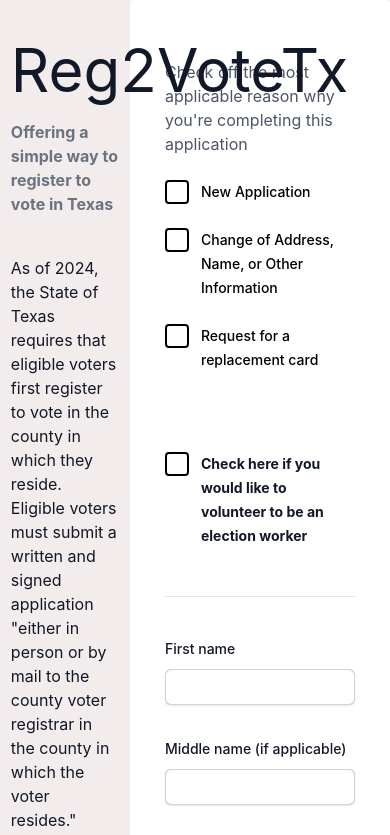
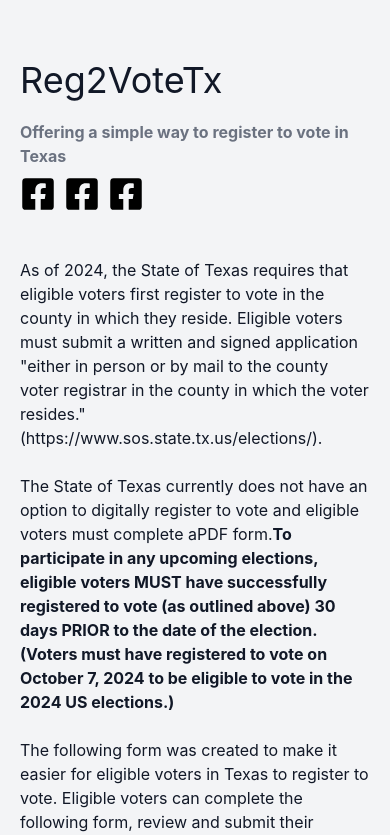
Before and after one commit to racosta323/Reg2VoteTX, a React (Vite) app in the folder client/: page / in a window 390 px wide. Shown: the top 835 px of the page. Built offline with nearby package versions, Linux system fonts and the light colour scheme.

Commit message:
tests responsiveness for smaller screens and makes updates to main container accordingly

```diff
--- a/client/package.json
+++ b/client/package.json
@@ -13,6 +13,7 @@
   "dependencies": {
     "react": "^18.3.1",
     "react-dom": "^18.3.1",
+    "react-icons": "^5.3.0",
     "react-router-dom": "^6.27.0"
   },
   "devDependencies": {
--- a/client/src/App.jsx
+++ b/client/src/App.jsx
@@ -1,10 +1,11 @@
 import { useState } from 'react'
+import ShareButton from './ShareButton'
 
 import Form from './Form/Form'
 import Confirmation from './Confirmation'
 
 import dataKeys from './Form/dataKeys'
-
+import { FaFacebookSquare } from "react-icons/fa"
 
 function App() {
 
@@ -16,14 +17,21 @@ function App() {
 
 
   return (
-    <div className='flex justify-between min-h-screen'>
-      <div className='sticky top-0 w-1/3'>
+    <div className='flex flex-col md:flex-row justify-between min-h-screen bg-gray-100 shadow-xl'>
+      <div className='md:w-1/3 m-5'>
         <header className='sticky top-0'>
-          <div className='pb-12 w-5/6 flex space-x-20 mx-auto'>
+          <div className='lex flex-col md:flex-row pb-12 space-x-0 md:space-x-20 mx-auto'>
+            <div className='mt-10'>
+              <h1 className='text-4xl md:text-6xl text-gray-900 mb-5'>Reg2VoteTx</h1>
+              <p className='text-gray-500 font-bold'>Offering a simple way to register to vote in Texas</p>
+              <div className='mb-10 mt-2 flex flex-col'>
+                <div>
+                  <ShareButton type={"facebook"} />
+                  <ShareButton />
+                  <ShareButton />
+                </div>
+              </div>
 
-            <div className='w-full mt-10'>
-              <h1 className='text-6xl text-gray-900 mb-5'>Reg2VoteTx</h1>
-              <p className='text-gray-500 font-bold mb-10'>Offering a simple way to register to vote in Texas</p>
               <p className='text-gray-900'>
                 As of 2024, the State of Texas requires that eligible voters first register to vote in the county in which they reside. Eligible voters must submit a written and signed application "either in person or by mail to the county voter registrar in the county in which the voter resides." (https://www.sos.state.tx.us/elections/).
                 <br /><br />
@@ -39,11 +47,32 @@ function App() {
               </p>
             </div>
           </div>
+
         </header>
       </div>
       {/* <Form formData={formData} setFormData={setFormData} setClick={setClick} click={click}/>
       <Confirmation formData={formData}/> */}
-      {click ? <Confirmation formData={formData} setFormData={setFormData} click={click} setClick={setClick} isChecked={isChecked} setIsChecked={setIsChecked} /> : <Form formData={formData} setFormData={setFormData} setClick={setClick} click={click} isChecked={isChecked} setIsChecked={setIsChecked} />}
+      <div className='w-full md:w-2/3 m-5'>
+        {click ? (
+          <Confirmation
+            formData={formData}
+            setFormData={setFormData}
+            click={click}
+            setClick={setClick}
+            isChecked={isChecked}
+            etIsChecked={setIsChecked}
+          />
+        ) : (
+          <Form
+              formData={formData}
+              setFormData={setFormData}
+              setClick={setClick}
+              click={click}
+              isChecked={isChecked}
+              setIsChecked={setIsChecked}
+          />
+        )}
+      </div>
     </div>
   )
 }
--- a/client/src/Form/Form.jsx
+++ b/client/src/Form/Form.jsx
@@ -124,8 +124,8 @@ function Form({ formData, setFormData, setClick, click, isChecked, setIsChecked
 
 
     return (
-        <form className="">
-            <div className="m-15 p-4 h-auto bg-white md:max-w-7xl md:flex flex-col rounded ">
+
+        <form className="m-2 p-4 h-auto bg-white rounded shadow-xl">
             <Purpose
                 formData={formData}
                 handleChange={handleInputChange}
@@ -154,13 +154,11 @@ function Form({ formData, setFormData, setClick, click, isChecked, setIsChecked
             <Personal formData={formData} handleChange={handleInputChange} checkboxHandler={checkboxHandler} isCitizenDisabled={isCitizenDisabled} />
             <div className='pr-24'>
                 <div className="mt-6 flex items-center justify-end gap-x-6">
-                        <button type="button" className="rounded-md bg-indigo-600 px-3 py-2 text-sm font-semibold text-white shadow-sm hover:bg-indigo-500 focus-visible:outline focus-visible:outline-2 focus-visible:outline-offset-2 focus-visible:outline-indigo-600" onClick={()=>setClick(!click)}>Review Options</button>
+                    <button type="button" className="rounded-md bg-indigo-600 px-3 py-2 text-sm font-semibold text-white shadow-sm hover:bg-indigo-500 focus-visible:outline focus-visible:outline-2 focus-visible:outline-offset-2 focus-visible:outline-indigo-600" onClick={() => setClick(!click)}>Review Options</button>
                 </div>
             </div>
+        </form >
 
-            </div>
-
-        </form>
     )
 }
 
--- /dev/null
+++ b/client/src/ShareButton.jsx
@@ -0,0 +1,12 @@
+import { FaFacebookSquare } from "react-icons/fa";
+
+function ShareButton({type}){
+    console.log(type)
+    return(
+        <button className='text-black text-4xl me-2'>
+            <FaFacebookSquare />
+        </button>
+    )
+}
+
+export default ShareButton
--- a/client/src/index.css
+++ b/client/src/index.css
@@ -9,7 +9,7 @@
 
   color-scheme: light dark;
   color: rgba(255, 255, 255, 0.87);
-  background-color: #f3ecec;
+  background-color: #ffffff;
 
   font-synthesis: none;
   text-rendering: optimizeLegibility;
```
Also changed, not shown: 1 other file (tests, documents, lock files or other folders). Lines whose indentation alone changed are shown as unchanged.
